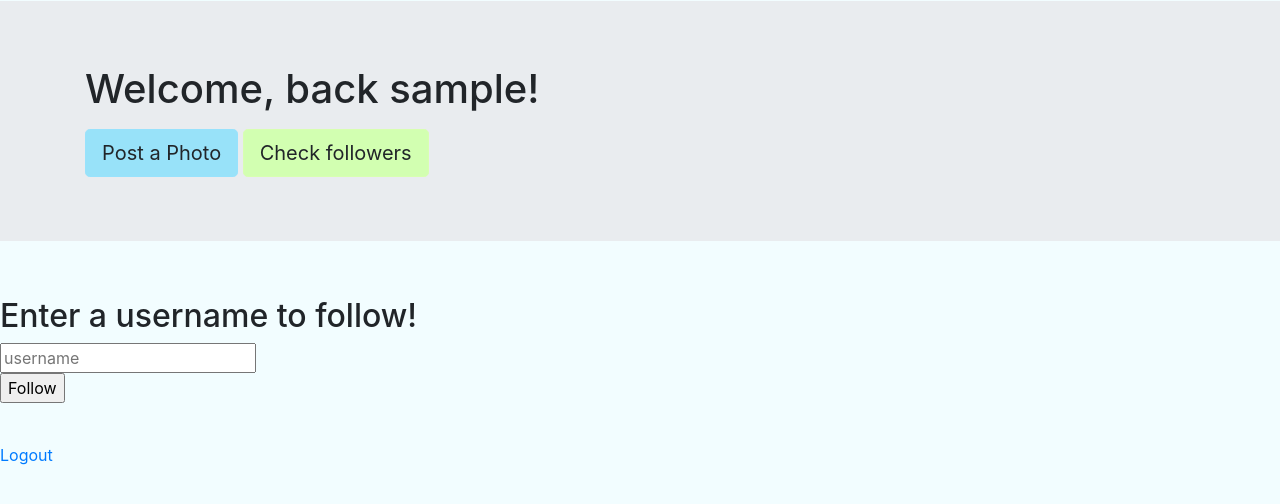
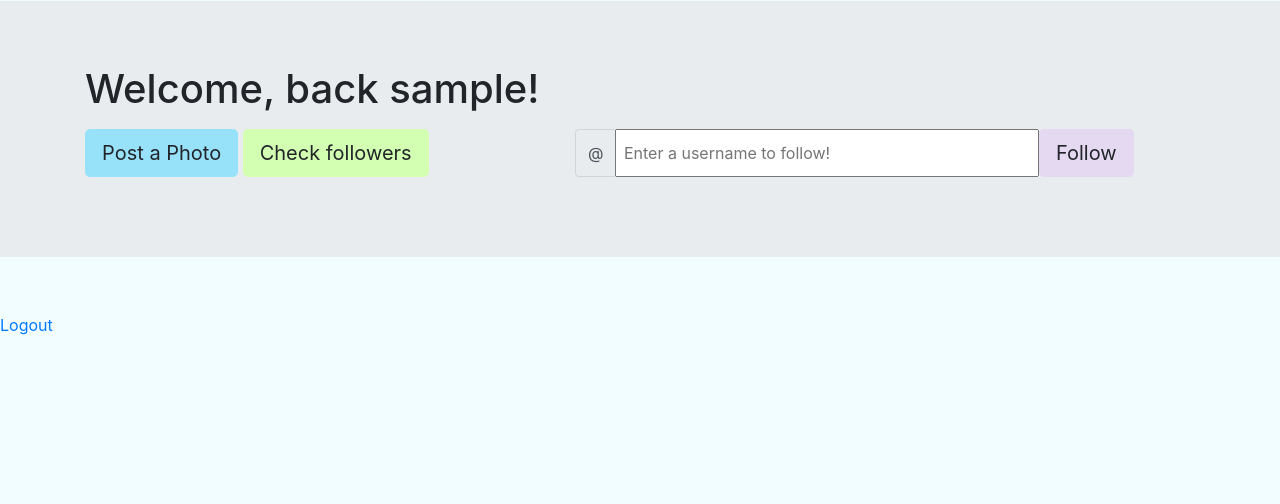
Before and after one commit to mkarroqe/Finstagram, a Flask app: page /home in a window 1280 px wide. Shown: the part 213-717 px from the top of the page. Run offline with Flask 2, Linux system fonts and the light colour scheme; the visitor is signed in with stand-in values (Sample User, id 1); data comes from the database, SQL or seed files in the repository; data that the repository does not hold is empty; some libraries are stand-ins or nearby versions.

Commit message:
updating home page with photos, ratings, and full details

```diff
--- a/app.py
+++ b/app.py
@@ -8,11 +8,12 @@ from functools import wraps
 import time
 
 app = Flask(__name__)
+app.config['TEMPLATES_AUTO_RELOAD'] = True
 
 conn = pymysql.connect(host='localhost',
-                       port = 3306,
+                       port = 20001,
                        user='root',
-                       password='%0Q4xK^pBV88B!5%n83nGKCo$2rK9QIATTUmqpB0X24IfX!e#H',
+                       password='root',
                        db='finstagram',
                        charset='utf8mb4',
                        cursorclass=pymysql.cursors.DictCursor)
--- a/static/css/main.css
+++ b/static/css/main.css
@@ -19,8 +19,8 @@ a:hover .btn-info {
 	border-color: #d8ffb1;
 }
 .btn-green:hover {
-	background-color: #0F6B8D;
-	border-color: #0F6B8D;
+	background-color: #d2efb1;
+	border-color: #d2efb1;
 }
 
 .btn-purple {
@@ -43,6 +43,10 @@ a:hover .btn-info {
 	margin-left: auto;
 	margin-right: auto;
 	/*width: 50%;*/
+}
+.left {
+	bottom:0;
+	left: 0;
 }
 .small {
 	width: 30%;
@@ -67,6 +71,19 @@ a:hover .btn-info {
 #homepage {
 	/*background-color: #F4DBD8;*/
 }
-#homepage h1 {
 
+#formControlRange {
+	/*width: 50%;*/
 }
+
+#follow_input {
+	width: 70%;
+}
+
+/* Photo Info */
+.rating-block{
+	background-color:#FAFAFA;
+	border:1px solid #EFEFEF;
+	padding:15px 15px 20px 15px;
+	border-radius:3px;
+}
--- a/templates/home.html
+++ b/templates/home.html
@@ -8,127 +8,111 @@
     <!-- <link rel="stylesheet" href="/Users/mkarroqe/Desktop/github/Finstagram/static/css/main.css" /> -->
 </head>
 <body>
-
     <div class="container">
+        <div class="row">
+            <div class="col-lg-12">
                 <img class="small" src="../static/css/imgs/logo.png" />
             </div>
+        </div>
+    </div>
+
     <div class="jumbotron jumbotron-fluid" id="homepage">
       <div class="container">
         <form action="/post" method="POST">
             <h1>Welcome, back {{username}}!</h1>
         </form>
+
+        <div class="row">
+            <div class="col-lg-5">
                 <a href ="/post_page"><button type="button" class="btn btn-lg btn-blue">Post a Photo</button></a>
+
                 <a href="/follow_requests"><button type="button" class="btn btn-lg btn-green">Check followers</button></a>
             </div>
+            <div class="col-lg-7">
+                <form action="/follow" method="POST">
+                    <div class="col">
+                      <div class="input-group mb-2 mr-sm-2">
+                          <div class="input-group-prepend">
+                            <div class="input-group-text">@</div>
                           </div>
+                          <input id="follow_input" type="text" name = "username" placeholder=" Enter a username to follow!" required/>
 
-<!-- <style type="text/css">
-	table, th, td{
-		border: 1px solid black;
-	}
-    img{
-        width: 100px;
-    }
-</style> -->
-
-<div class="container">
-  <div class="row">
-    <div class="col-sm-2">
-        {% for line in photos %}
-            <div class="card" style="width: 18rem;">
-              <img src={{line.filepath}} class="card-img-top">
-              <div class="card-body">
-                <h5 class="card-title">{{line.photoPoster}}</h5>
-                <p class="card-text"><small>{{line.postingDate}}</small></p>
-                <p class="card-text">Post {{line.photoID}}, by {{line.firstName}} {{line.lastName}}</p>
-              </div>
-              <form action="/full_photo_info" method="POST">
-                <input type="hidden" name = "photoID" value = {{line.photoID}} required/> </br>
-                <!-- <input type="submit" value = "More Info" /> -->
-                <button type="submit" class="btn btn-blue btn-block center">Full Details &#8599; </button>
+                          <button type="submit" class="btn btn-lg btn-purple">Follow</button>
                           {% if error %}
                                 <p class="error"><strong>Error:</strong> {{error}}</p>
                           {% endif %}
-               </form>
-               <form action="/like" method="POST">
-                <input type="hidden" name = "photoID" value = {{line.photoID}} required/> </br>
-                <select name = "rating">
-                    <option value = 1 >1</option>
-                    <option value = 2>2</option>
-                    <option value = 3>3</option>
-                    <option value = 4>4</option>
-                    <option value = "5" selected> 5</option>
-                </select>
-                <input type="submit" value = "Rate" />
-                {% if error %}
-                    <p class="error"><strong>Error:</strong> {{error}}</p>
-                {% endif %}
+                      </div>
+                    </div>
                 </form>
             </div>
-        {% endfor %}
       </div>
     </div>
 </div>
 
-<!-- Change to styled div
-<table>
-	<th>postID</th>
-    <th>Username</th>
-    <th>Photo</th>
-    <th>First Name</th>
-    <th>Last Name</th>
-    <th>Time Posted</th>
-    <th>More Data</th>
-    <th>Like</th>
+<div class="container">
+  <div class="row">
+    {% for line in photos %}
+    <div class="col-lg-4">
+        <div class="card" style="height: 28rem; ">
+            <img style="width:21.75rem" src={{line.filepath}} class="card-img-top">
+            <div class="card-body">
+                <h5 class="card-title">{{line.photoPoster}}</h5>
+                <p class="card-text"><small>{{line.postingDate}}</small></p>
 
+                <p class="card-text"> {{line.caption}}</p>
 
-{% for line in photos %}
-	<tr>
-		<td>{{line.photoID}}</td>
-        <td>{{line.photoPoster}}</td>
-        <td><img src ={{line.filepath}}></td>
-        <td>{{line.firstName}}</td>
-        <td>{{line.lastName}}</td>
-        <td>{{line.postingDate}}</td>
-        <td><form action="/full_photo_info" method="POST">
+                <div class="col-lg-12">
+                    <button type="button" class="btn btn-purple" data-toggle="modal" data-target="#ratepop">Rate &#9733;</button>
+
+                    <!-- Modal -->
+                    <div class="modal fade" id="ratepop" tabindex="-1" role="dialog" aria-labelledby="exampleModalCenterTitle" aria-hidden="true">
+                      <div class="modal-dialog modal-dialog-centered" role="document">
+                        <div class="modal-content">
+                          <div class="modal-header">
+                            <h5>Rate the photo by sliding the bar</h5>
+                              <!-- <span aria-hidden="true">&times;</span> -->
+                            </button>
+                          </div>
+                          <div class="modal-body">
+                            <form action="/like" method="POST">
                                 <input type="hidden" name = "photoID" value = {{line.photoID}} required/> </br>
-            <input type="submit" value = "More Info" />
+                                <div class="form-group">
+                                    <label>How much like?</label>
+                                    <input type="range" class="form-control-range" id="formControlRange" min=1, max=5 name="rating">
+                                </div>
+                                <button type="button" class="btn btn-secondary" data-dismiss="modal">Close</button>
+                                <button type="submit" class="btn btn-primary">Submit Rating</button>
                                 {% if error %}
                                 <p class="error"><strong>Error:</strong> {{error}}</p>
                                 {% endif %}
-        </form></td>
-        <td>
-            <form action="/like" method="POST">
-                <input type="hidden" name = "photoID" value = {{line.photoID}} required/> </br>
-                <select name = "rating">
-                    <option value = 1 >1</option>
-                    <option value = 2>2</option>
-                    <option value = 3>3</option>
-                    <option value = 4>4</option>
-                    <option value = "5" selected> 5</option>
-                </select>
-                <input type="submit" value = "Rate" />
+                            </form> <!-- /like -->
+                          </div>
+                        </div>
+                      </div>
+                    </div>
+
+                    <form action="/full_photo_info" method="POST">
+                        <input type="hidden" name = "photoID" value = {{line.photoID}} required/>
+
+                        <button type="submit" class="btn btn-blue">Full Details &#8599; </button>
                         {% if error %}
                             <p class="error"><strong>Error:</strong> {{error}}</p>
                         {% endif %}
-            </form>
-        </td>
-	</tr>
-{% endfor %}
-</table> -->
-<br>
-<h2>Enter a username to follow!</h2>
-<form action="/follow" method="POST">
-	<input type="text" name = "username" placeholder="username" required/> </br>
-	<input type="submit" value = Follow />
-	{% if error %}
-		<p class="error"><strong>Error:</strong> {{error}}</p>
-	{% endif %}
-</form>
-
+                   </form> <!-- full photo info -->
+                </div>
+            </div> <!-- /card body -->
+        </div>
+    </div>{% endfor %}
+</div>
+</div></body>
 
 <br>
 <a href="/logout">Logout</a>
+    <script>
+    $('#myModal').on('shown.bs.modal', function () {
+      $('#myInput').trigger('focus')
+    })
+    </script>
 
     <!-- Bootstrap -->
     <script src="https://code.jquery.com/jquery-3.3.1.slim.min.js" integrity="sha384-q8i/X+965DzO0rT7abK41JStQIAqVgRVzpbzo5smXKp4YfRvH+8abtTE1Pi6jizo" crossorigin="anonymous"></script>
--- a/templates/post_page.html
+++ b/templates/post_page.html
@@ -5,7 +5,6 @@
         <link rel="stylesheet" href="https://stackpath.bootstrapcdn.com/bootstrap/4.3.1/css/bootstrap.min.css" integrity="sha384-ggOyR0iXCbMQv3Xipma34MD+dH/1fQ784/j6cY/iJTQUOhcWr7x9JvoRxT2MZw1T" crossorigin="anonymous">
 
         <!-- Our styling -->
-        <!-- TODO: fix url? -->
         <link rel="stylesheet" href="../static/css/main.css" />
     </head>
     <body>
```
Also changed, not shown: templates/full_photo_info.html (+38 -1 lines), templates/register.html (+4 -4 lines). Lines whose indentation alone changed are shown as unchanged.
